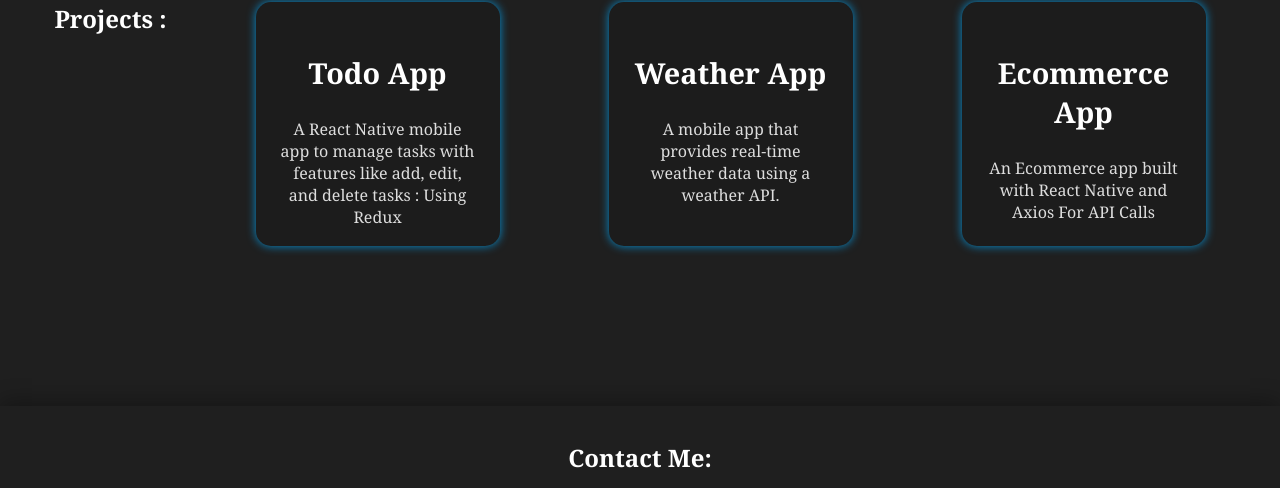
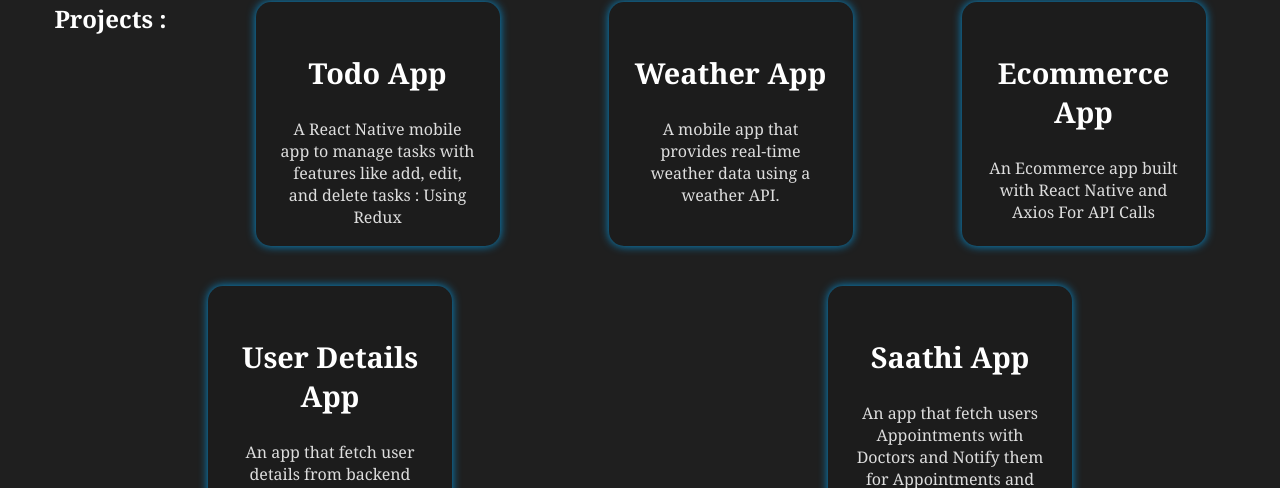
Before and after one commit to MrSanjayGautam007/MeMyPortfolio, a plain HTML site: page index.html in a window 1280 px wide. Shown: the part 2058-2546 px from the top of the page. Drawn offline with Linux system fonts and the light colour scheme.

Commit message:
Update index.html
Added More Projects

```diff
--- a/index.html
+++ b/index.html
@@ -654,10 +654,22 @@
             <p>A mobile app that provides real-time weather data using a weather API.</p>
         </div>
         <div class="project">
-            <a href="https://www.google.com" style="text-decoration: none;" target="_blank">
+            <a href="" style="text-decoration: none;" target="_blank">
                 <h3>Ecommerce App</h3>
             </a>
             <p>An Ecommerce app built with React Native and Axios For API Calls</p>
+        </div>
+        <div class="project">
+            <a href="" style="text-decoration: none;" target="_blank">
+                <h3>User Details App</h3>
+            </a>
+            <p>An app that fetch user details from backend servers through API calls</p>
+        </div>
+        <div class="project">
+            <a href="" style="text-decoration: none;" target="_blank">
+                <h3>Saathi App</h3>
+            </a>
+            <p>An app that fetch users Appointments with Doctors and Notify them for Appointments and Self Awareness </p>
         </div>
     </section>
 
@@ -694,6 +706,14 @@
     <!-- Internal JavaScript -->
     <script>
 
+        // // Set default theme to dark
+        // document.body.classList.remove('light-theme');
+
+        // // Toggle between dark and light themes
+        // function toggleTheme() {
+        //     document.body.classList.toggle('light-theme');
+        // }
+
         // Function to check and apply the saved theme
         function applyStoredTheme() {
             const savedTheme = localStorage.getItem('theme'); // Get theme from localStorage
@@ -722,7 +742,6 @@
 
         // Apply the stored theme on page load
         applyStoredTheme();
-
     </script>
 
 </body>
```
